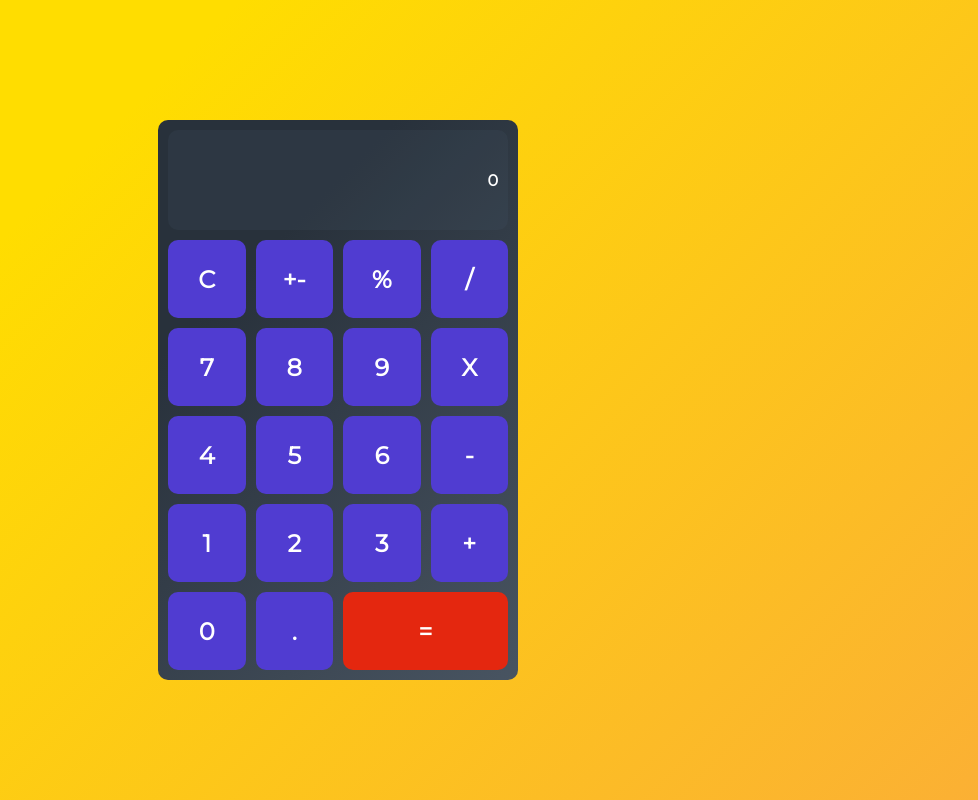
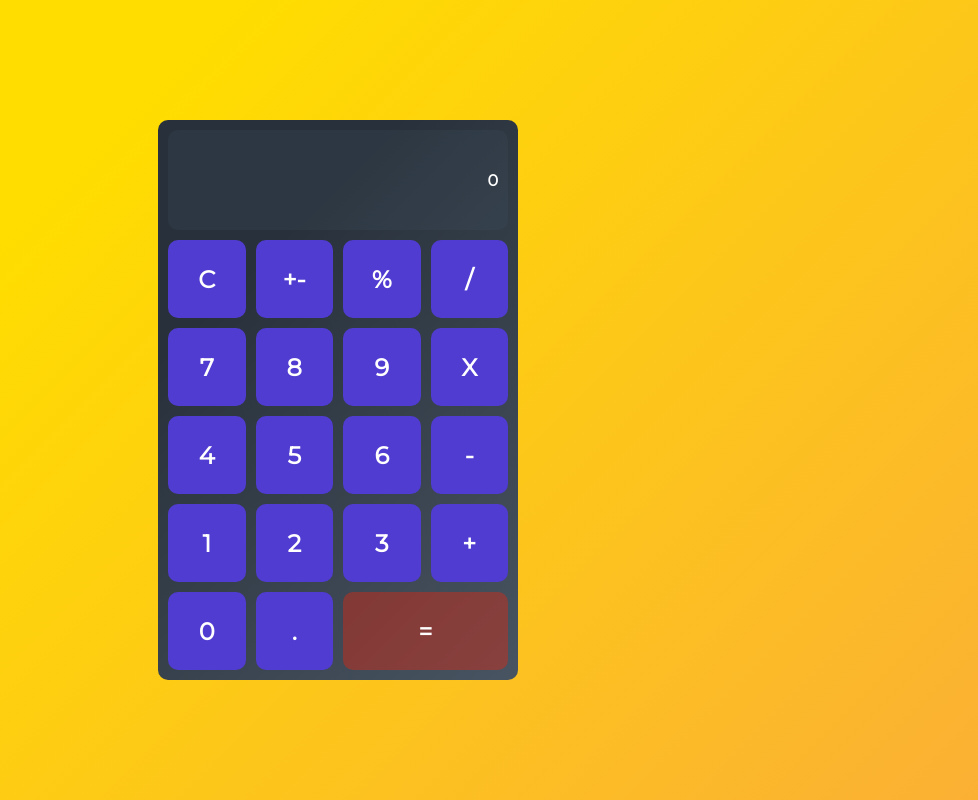
Before and after one commit to JonathanGatz/Calc_Modern, a React (Create React App) app in the folder calc_modern/: page / in a window 1280 px wide. In both pictures the pointer is over the button 727 px from the left and 631 px from the top of the page. Shown: the whole page, without its empty margins (302-1280 px from the left). Built offline with nearby package versions, Linux system fonts and the light colour scheme.

Commit message:
equal button hover adjustment

```diff
--- a/calc_modern/src/components/Button.css
+++ b/calc_modern/src/components/Button.css
@@ -19,5 +19,5 @@ button:hover {
 }
 
 .equals:hover {
-  background-color: rgb(228, 39, 15);
+  background-color: rgba(228, 40, 15, 0.415);
 }
```
